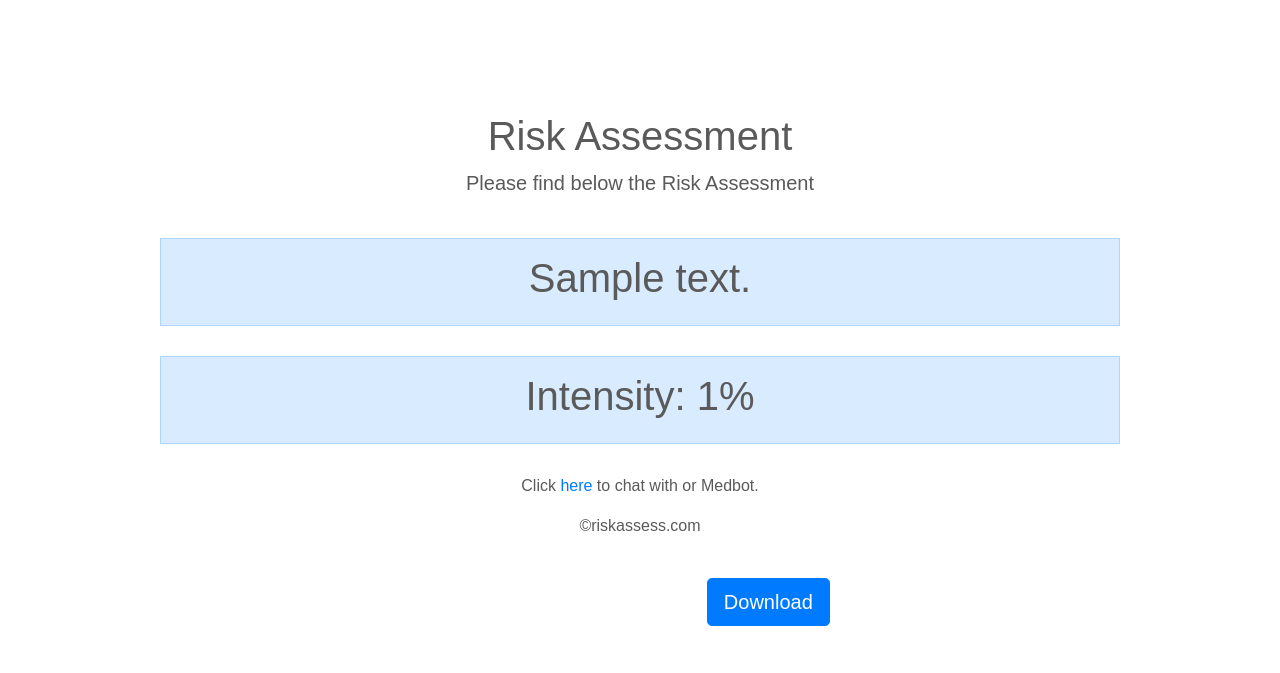
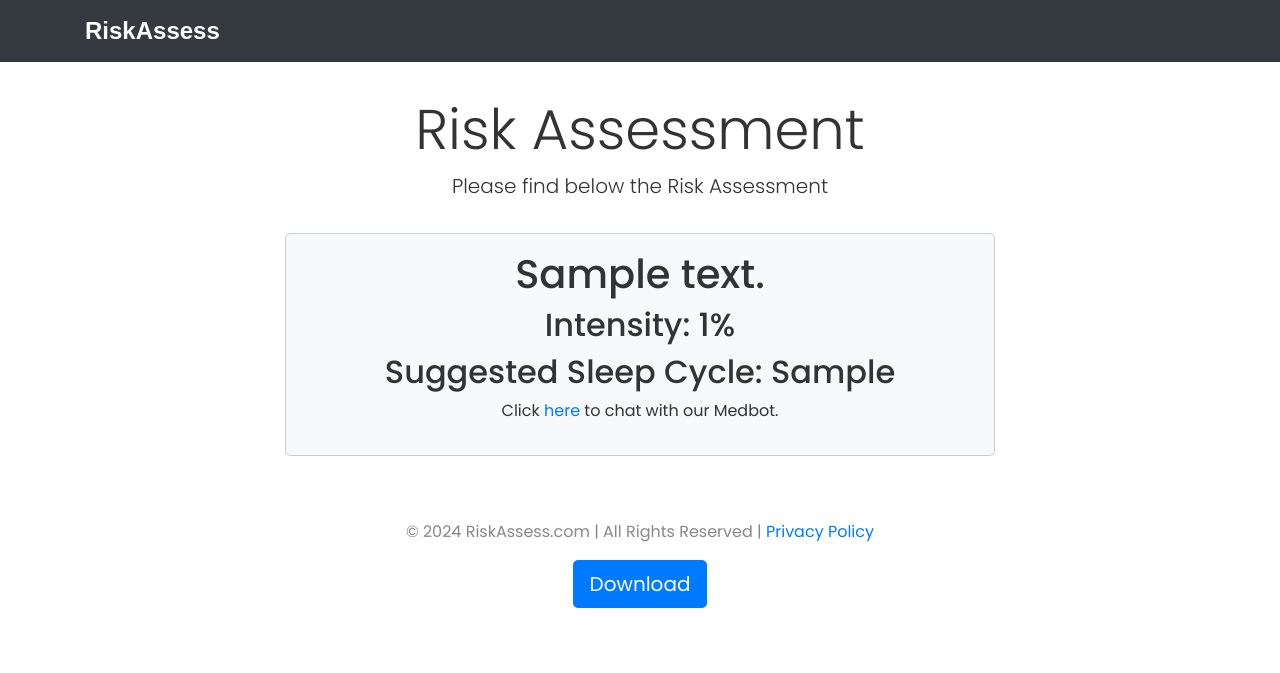
Before and after one commit to MuhammedYahiya/Heart_Failure_prediction_system, a Flask app: template templates/result.html in a window 1280 px wide. Shown: the top 673 px of the page. Run offline with Flask 2, Linux system fonts and the light colour scheme; the template is opened without the code that fills it: most values are stand-ins (such as "Sample title", 1, 10 or a date in 2020); parts of the project's set-up code (start-up, migrations or seed data) failed here and were passed over; some libraries are stand-ins or nearby versions.

Commit message:
improve the design

```diff
--- a/templates/result.html
+++ b/templates/result.html
@@ -1,40 +1,27 @@
 <!DOCTYPE html>
-<p lang="en">
+<html lang="en">
   <head>
+    <meta charset="UTF-8" />
+    <meta http-equiv="X-UA-Compatible" content="IE=edge" />
+    <meta name="viewport" content="width=device-width, initial-scale=1.0" />
     <title>RiskAssess | Assessment</title>
-    <meta charset="utf-8" />
-	<meta name="viewport" content="width=device-width, initial-scale=1" />
-	<link rel="stylesheet" href="https://maxcdn.bootstrapcdn.com/bootstrap/4.0.0/css/bootstrap.min.css">
-	<script src="https://ajax.googleapis.com/ajax/libs/jquery/3.3.1/jquery.min.js"></script>
-	<script src="https://cdnjs.cloudflare.com/ajax/libs/popper.js/1.12.9/umd/popper.min.js"></script>
-	<script src="https://maxcdn.bootstrapcdn.com/bootstrap/4.0.0/js/bootstrap.min.js"></script>
-	<script src="https://use.fontawesome.com/releases/v5.0.8/js/all.js"></script>
-    <link rel="canonical" href="https://getbootstrap.com/docs/4.5/examples/carousel/">
-    <script src="https://cdnjs.cloudflare.com/ajax/libs/html2pdf.js/0.9.2/html2pdf.bundle.js"></script>
-    <script type="text/javascript" language="JavaScript">
-    window.onload = function () {
-    document.getElementById("download")
-        .addEventListener("click", () => {
-            const invoice = this.document.getElementById("assess");
-            console.log(invoice);
-            console.log(window);
-            var opt = {
-                margin: 1,
-                filename: 'Heart_Assessment.pdf',
-                image: { type: 'jpeg', quality: 0.98 },
-                html2canvas: { scale: 2 },
-                jsPDF: { unit: 'in', format: 'letter', orientation: 'landscape' }
-            };
-            html2pdf().from(invoice).set(opt).save();
-        })
-   }</script>
+    <link
+      rel="stylesheet"
+      href="https://maxcdn.bootstrapcdn.com/bootstrap/4.0.0/css/bootstrap.min.css"
+    />
+    <link
+      href="https://fonts.googleapis.com/css2?family=Poppins:wght@300;400;500&display=swap"
+      rel="stylesheet"
+    />
+    <link
+      rel="stylesheet"
+      href="https://use.fontawesome.com/releases/v5.0.8/css/all.css"
+    />
     <style>
       body {
-    padding-top: 3rem;
-    padding-bottom: 3rem;
-    color: #5a5a5a;
-    font-family: 'Poppins', sans-serif;
-    overflow-x: hidden;
+        font-family: "Poppins", sans-serif;
+        padding-top: 5rem;
+        color: #333;
       }
 
       nav {
@@ -42,48 +29,111 @@ nav {
       }
 
       .navbar-brand {
-    font-size: 20px;
-    font-family: Georgia, 'Times New Roman', Times, serif;
+        font-size: 24px;
+        font-weight: bold;
+        color: #fff;
       }
 
-@media (min-width: 768px) {
-    html {
-        font-size: 16px;
-    }
-}
-
-.container {
-    max-width: 960px;
+      .navbar {
+        background-color: #007bff;
       }
 
       .pricing-header {
         max-width: 700px;
-}
-
-.card-deck .card {
-    min-width: 220px;
+        margin: 0 auto;
+        padding: 1rem;
       }
 
       .themed-container {
-    padding: 15px;
-    margin-bottom: 30px;
-    background-color: rgba(0, 123, 255, .15);
-    border: 1px solid rgba(0, 123, 255, .2);
+        background-color: #f8f9fa;
+        border: 1px solid #ccc;
+        padding: 1rem;
+        margin-bottom: 2rem;
+        border-radius: 5px;
+      }
+
+      .btn-primary {
+        background-color: #007bff;
+        border-color: #007bff;
+        margin-top: 1rem;
+      }
+
+      .btn-primary:hover {
+        background-color: #0056b3;
+        border-color: #0056b3;
+      }
+
+      footer {
+        text-align: center;
+        margin-top: 2rem;
+        color: #888;
+      }
+
+      footer a {
+        color: #007bff;
+        text-decoration: none;
       }
     </style>
   </head>
   <body>
     <div id="assess">
-    <div class="pricing-header px-3 py-3 pt-md-5 pb-md-4 mx-auto text-center">
-        <h1 class="display-5">Risk Assessment</h1>
-        <p class="lead">Please find below the Risk Assessment</p>
+      <nav class="navbar navbar-expand-md navbar-dark fixed-top bg-dark">
+        <div class="container">
+          <a class="navbar-brand" href="#">RiskAssess</a>
         </div>
-    <div class="container themed-container"><h1 style="text-align: center;">{{ prediction_text }}</h1></div>
-    <div class="container themed-container"><h1 style="text-align: center;">Intensity: {{ intensity_percentage }}%</h1></div>
-    <p style="text-align: center;">Click <a href="/chatbot">here</a> to chat with or Medbot.</p>
-    <p style="text-align: center;">&copy;riskassess.com</p>
+      </nav>
+
+      <div class="container">
+        <div class="pricing-header">
+          <h1 class="display-4 text-center">Risk Assessment</h1>
+          <p class="lead text-center">Please find below the Risk Assessment</p>
         </div>
-    <br/>
-     &nbsp;&nbsp;&nbsp;&nbsp;&nbsp;&nbsp;&nbsp;&nbsp;&nbsp;&nbsp;&nbsp;&nbsp;&nbsp;&nbsp;&nbsp;&nbsp;&nbsp;&nbsp;&nbsp;&nbsp;&nbsp;&nbsp;&nbsp;&nbsp;&nbsp;&nbsp;&nbsp;&nbsp;&nbsp;&nbsp;&nbsp;&nbsp;&nbsp;&nbsp;&nbsp;&nbsp;&nbsp;&nbsp;&nbsp;&nbsp;&nbsp;&nbsp;&nbsp;&nbsp;&nbsp;&nbsp;&nbsp;&nbsp;&nbsp;&nbsp;&nbsp;&nbsp;&nbsp;&nbsp;&nbsp;&nbsp;&nbsp;&nbsp;&nbsp;&nbsp;&nbsp;&nbsp;&nbsp;&nbsp;&nbsp;&nbsp;&nbsp;&nbsp;&nbsp;&nbsp;&nbsp;&nbsp;&nbsp;&nbsp;&nbsp;&nbsp;&nbsp;&nbsp;&nbsp;&nbsp;&nbsp;&nbsp;&nbsp;&nbsp;&nbsp;&nbsp;&nbsp;&nbsp;&nbsp;&nbsp;&nbsp;&nbsp;&nbsp;&nbsp;&nbsp;&nbsp;&nbsp;&nbsp;&nbsp;&nbsp;&nbsp;&nbsp;&nbsp;&nbsp;&nbsp;&nbsp;&nbsp;&nbsp;&nbsp;&nbsp;&nbsp;&nbsp;&nbsp;&nbsp;&nbsp;&nbsp;&nbsp;&nbsp;&nbsp;&nbsp;&nbsp;&nbsp;&nbsp;&nbsp;&nbsp;&nbsp;&nbsp;&nbsp;&nbsp;&nbsp;&nbsp;&nbsp;&nbsp;&nbsp;&nbsp;&nbsp;&nbsp;&nbsp;&nbsp;&nbsp;&nbsp;&nbsp;&nbsp;&nbsp;&nbsp;&nbsp;&nbsp;&nbsp;&nbsp;&nbsp;&nbsp;&nbsp;&nbsp;&nbsp;&nbsp;&nbsp;&nbsp;&nbsp;&nbsp;<button class="btn btn-primary btn-lg" id="download">Download</button>
+
+        <div class="container">
+            <div class="row justify-content-center">
+              <div class="col-md-8">
+                <div class="themed-container">
+                  <h1 class="text-center">{{ prediction_text }}</h1>
+                  <h2 class="text-center">Intensity: {{ intensity_percentage }}%</h2>
+                  <h2 class="text-center">Suggested Sleep Cycle: {{ sleep_cycle }}</h2>
+                  <p class="text-center">
+                    Click <a href="/chatbot">here</a> to chat with our Medbot.
+                  </p>
+                </div>
+              </div>
+            </div>
+          </div>
+
+
+      <footer>
+        <div class="container">
+          &copy; 2024 RiskAssess.com | All Rights Reserved |
+          <a href="#">Privacy Policy</a>
+        </div>
+      </footer>
+
+      <div class="container text-center">
+        <button class="btn btn-primary btn-lg" id="download">Download</button>
+      </div>
+    </div>
+    <script src="https://ajax.googleapis.com/ajax/libs/jquery/3.3.1/jquery.min.js"></script>
+    <script src="https://cdnjs.cloudflare.com/ajax/libs/popper.js/1.12.9/umd/popper.min.js"></script>
+    <script src="https://maxcdn.bootstrapcdn.com/bootstrap/4.0.0/js/bootstrap.min.js"></script>
+    <script src="https://cdnjs.cloudflare.com/ajax/libs/html2pdf.js/0.9.2/html2pdf.bundle.js"></script>
+    <script>
+      window.onload = function () {
+        document.getElementById("download").addEventListener("click", () => {
+          const invoice = document.getElementById("assess");
+          var opt = {
+            margin: 1,
+            filename: "Heart_Assessment.pdf",
+            image: { type: "jpeg", quality: 0.98 },
+            html2canvas: { scale: 2 },
+            jsPDF: { unit: "in", format: "letter", orientation: "landscape" },
+          };
+          html2pdf().from(invoice).set(opt).save();
+        });
+      };
+    </script>
   </body>
 </html>
```
Lines whose indentation alone changed are shown as unchanged.
